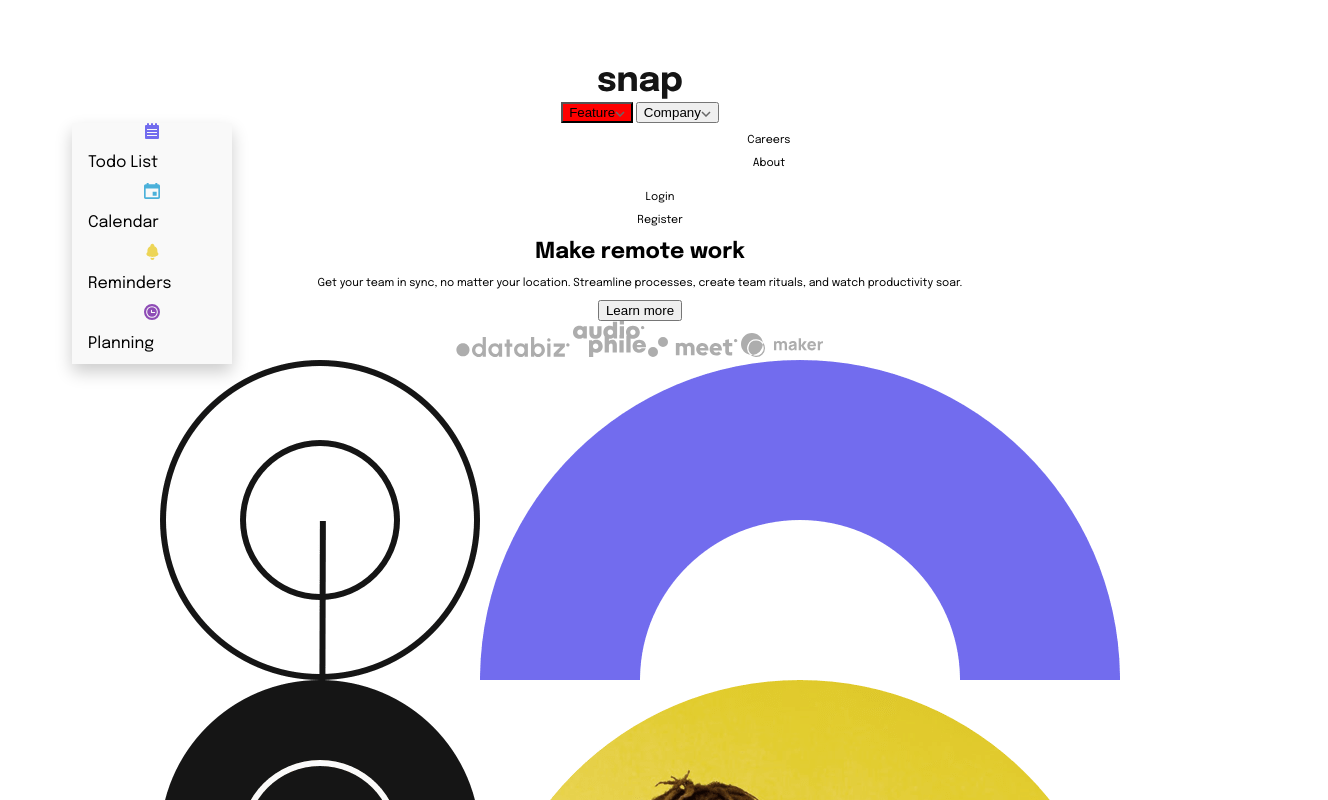
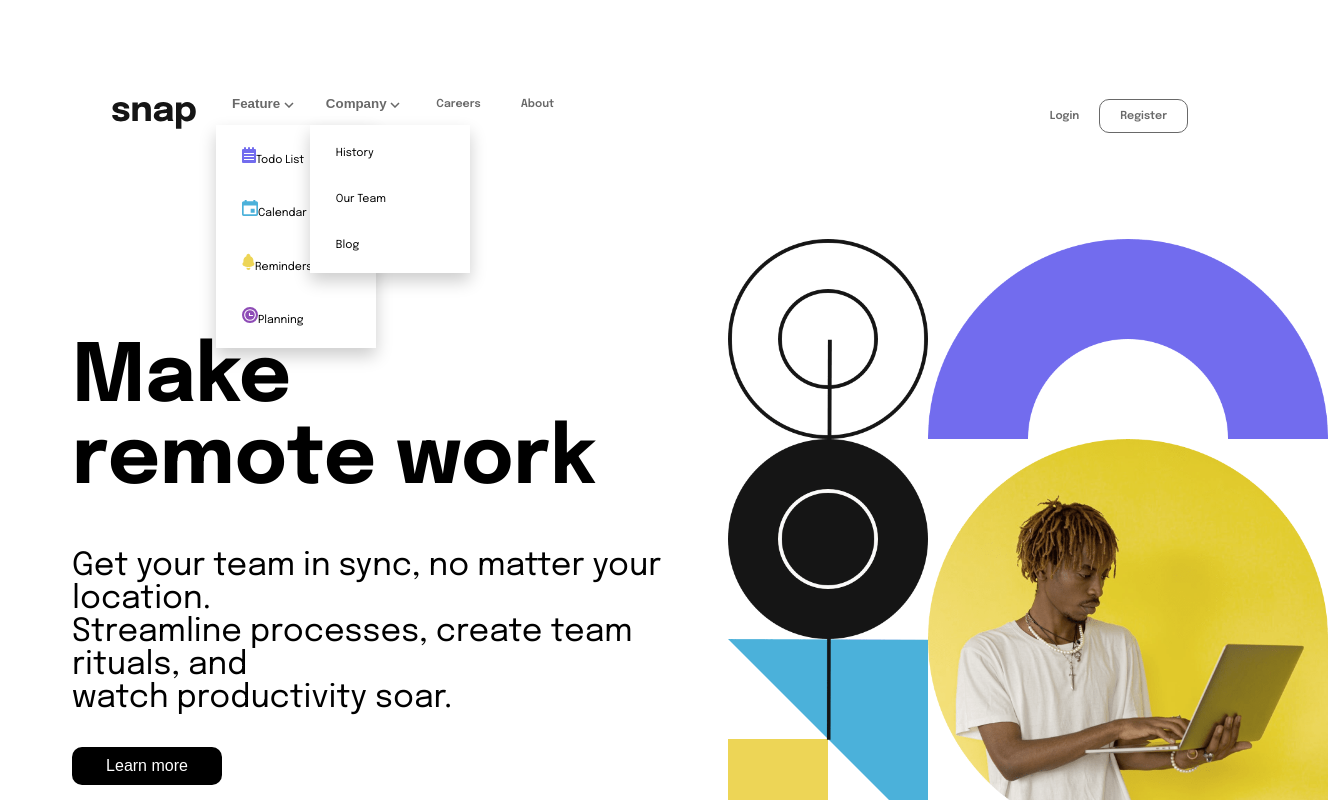
Before and after one commit to DakotaK92/JS-Project, a plain HTML site: page index.html in a window 1280 px wide. Both pictures are taken after a click on the button "Feature". Shown: the top 800 px of the page, 1328 px wide, since content can reach past the window. Drawn offline with Linux system fonts and the light colour scheme.

Commit message:
update code on main

```diff
--- a/app.js
+++ b/app.js
@@ -1,23 +1,16 @@
-function myFunction() {
-  document.getElementById("myDropdown").classList.toggle("show");
-  document.getElementById("myDropdown1").classList.toggle("show");
+function toggleFeature(event) {
+  document.getElementById("featureDropdown").classList.toggle("show");
+  document.getElementById ("companyDropdown").classList.toggle("show");
 }
 
-// Close the dropdown if the user clicks outside of it
-window.onclick = function(e) {
-  if (!e.target.matches('.drop-btn')) {
-  var myDropdown = document.getElementById("myDropdown");
-    if (myDropdown.classList.contains('show')) {
-      myDropdown.classList.remove('show');
-    }
-  }
+function toggleCompany(event) {
+  document.getElementById("companyDropdown").classList.toggle("show");
+  document.getElementById("featureDropdown").classList.toggle("show");
 }
 
 window.onclick = function(e) {
-  if (!e.target.matches('.drop-btn1')) {
-  var myDropdown1 = document.getElementById("myDropdown1");
-    if (myDropdown1.classList.contains('show')) {
-      myDropdown1.classList.remove('show');
-    }
+  if (!e.target.closest('.dropdown')) {
+    document.getElementById("featureDropdown").classList.remove("show");
+    document.getElementById("companyDropdown").classList.remove("show");
   }
 }
--- a/index.html
+++ b/index.html
@@ -11,23 +11,22 @@
   <script src="app.js"></script>
 </head>
 <body>
+  <div class="container">
     <nav class="navbar-container">
-
       <div class="navbar">
-
         <img src="./images/logo.svg" class="logo"/>
-
-      <div class="dropdown-container">
-        <button class="drop-btn" onClick="myFunction()">Feature<img src="./images/icon-arrow-down.svg"/></button>
-        <div class="dropdown-content" id="myDropdown">
-          <img src="./images/icon-todo.svg"><a href="#">Todo List</a></img>
-          <img src="./images/icon-calendar.svg"><a href="#">Calendar</a></img>
-          <img src="./images/icon-reminders.svg"><a href="#">Reminders</a></img>
-          <img src="./images/icon-planning.svg"><a href="#">Planning</a></img>
+        <div class="dropdown">
+          <button class="drop-btn" onClick="toggleFeature()">Feature <img src="./images/icon-arrow-down.svg"/></button>
+          <div class="dropdown-content" id="featureDropdown">
+            <a href="#"><img src="./images/icon-todo.svg">Todo List</img></a>
+            <a href="#"><img src="./images/icon-calendar.svg">Calendar</img></a>
+            <a href="#"><img src="./images/icon-reminders.svg">Reminders</img></a>
+            <a href="#"><img src="./images/icon-planning.svg">Planning</img></a>
           </div>
-
-        <button class="dropbtn1" onClick="myFunction()">Company<img src="./images/icon-arrow-down.svg"/></button>
-        <div class="dropdown-content1" id="myDropdown1">
+        </div>
+        <div class="dropdown">
+          <button class="drop-btn" onClick="toggleCompany()">Company <img src="./images/icon-arrow-down.svg"/></button>
+          <div class="dropdown-content" id="companyDropdown">
             <a href="#">History</a>
             <a href="#">Our Team</a>
             <a href="#">Blog</a>
@@ -36,17 +35,16 @@
         <ul>Careers</ul>
         <ul>About</ul>
       </div>
-
       <div class="login-container">
         <ul class="login">Login</ul>
         <ul class="register">Register</ul>
       </div>
     </nav>
-
+      <div class="info-container">
         <div class="left-container">
-    <h1>Make remote work</h1>
-    <p>Get your team in sync, no matter your location. Streamline processes,
-    create team rituals, and watch productivity soar.</p>
+          <h1>Make<br> remote work</h1>
+          <p>Get your team in sync, no matter your location.<br> Streamline processes,
+          create team rituals, and<br> watch productivity soar.</p>
           <button class="button">Learn more</button>
           <div class="company-logos">
             <img src="./images/client-databiz.svg"/>
@@ -55,10 +53,10 @@
             <img src="./images/client-maker.svg"/>
           </div>
         </div>
-
         <div class="right-container">
           <img src="./images/image-hero-desktop.png"/>
         </div>
-
+      </div>
+  </div>
 </body>
 </html>
--- a/styles.css
+++ b/styles.css
@@ -1,21 +1,45 @@
 body {
     font-size: 11px;
-    text-align: center;
     padding: 4rem;
     font-family: 'Epilogue', sans-serif;
 }
 
 .navbar {
+  display: flex;
+  padding: 10px 20px;
+}
+
+.navbar .logo {
+  margin: 20px;
+}
+
+.navbar button {
+  background-color: white;
+  border: none;
+  font-weight: 700;
+  color: hsl(0, 0%, 41%);
+}
+
+.navbar-container {
+  text-align: left;
   overflow: hidden;
+  display: flex;
+  justify-content: space-between;
 }
 
 .navbar a {
+  display: flex;
+  align-items: center;
   float: left;
-  font-size: 16px;
-  color: white;
-  text-align: center;
   padding: 14px 16px;
   text-decoration: none;
+  margin: 10px;
+}
+
+.navbar ul {
+  padding: 5px 20px;
+  font-weight: 600;
+  color: hsl(0, 0%, 41%);
 }
 
 .dropdown {
@@ -25,24 +49,13 @@ body {
 
 .dropdown .drop-btn {
   cursor: pointer;
-  font-size: 16px;
-  border: none;
-  outline: none;
-  color: white;
   padding: 14px 16px;
-  background-color: inherit;
-  font-family: inherit;
-  margin: 0;
-}
-
-.navbar a:hover, .dropdown:hover .drop-btn, .drop-btn:focus {
-  background-color: red;
 }
 
 .dropdown-content {
   display: none;
   position: absolute;
-  background-color: #f9f9f9;
+  background-color: #fff;
   min-width: 160px;
   box-shadow: 0px 8px 16px 0px rgba(0,0,0,0.2);
   z-index: 1;
@@ -64,3 +77,72 @@ body {
 .show {
   display: block;
 }
+
+.login-container {
+  display: flex;
+  justify-content: flex-end;
+  align-items: center;
+  color: hsl(0, 0%, 41%);
+  font-weight: 600;
+}
+
+.register {
+  border: 1px solid hsl(0, 0%, 41%);
+  padding: 10px 20px;
+  margin: 20px;
+  border-radius: 10px;
+}
+
+.info-container {
+  padding-top: 5rem;
+  display: flex;
+  justify-content: space-between;
+  align-items: center;
+}
+
+.left-container {
+  display: flex;
+  flex-direction: column;
+}
+
+h1 {
+  font-size: 5rem;
+  margin-bottom: 1rem;
+}
+
+p{
+  font-size: 2rem;
+}
+
+.button {
+  width: 150px;
+  display: flex;
+  flex-direction: column;
+  justify-content: center;
+  align-items: center;
+  background-color: #000;
+  color: white;
+  padding: 10px 30px;
+  text-align: center;
+  cursor: pointer;
+  border-radius: 10px;
+  border: none;
+  font-size: medium;
+}
+
+.company-logos {
+  display: flex;
+  align-items: center;
+  padding: 2rem;
+  margin: 2rem;
+}
+
+.company-logos img {
+  margin: 1rem;
+  width: 100px;
+}
+
+.right-container img {
+  display: flex;
+  width: 600px
+}
```
Lines whose indentation alone changed are shown as unchanged.
